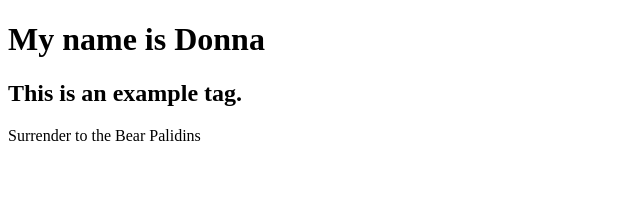
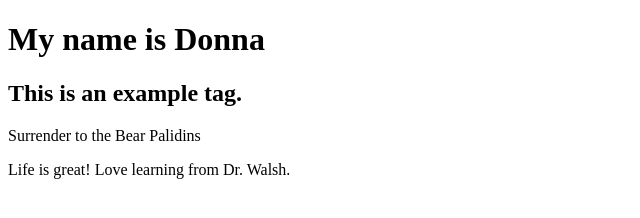
Before and after one commit to mdr1988/mdr1988.github.io, a plain HTML site: page index.html in a window 1280 px wide. Shown: the whole page, without its empty margins (0-640 px from the left). Drawn offline with Linux system fonts and the light colour scheme.

Commit message:
I made a change
Closes #1

```diff
--- a/index.html
+++ b/index.html
@@ -7,5 +7,6 @@
     <h1>My name is Donna</h1>
     <h2>This is an example tag.</h2>
     <p> Surrender to the Bear Palidins</p>
+    <p>Life is great!  Love learning from Dr. Walsh.</p>
   </body>
 </html>
```
